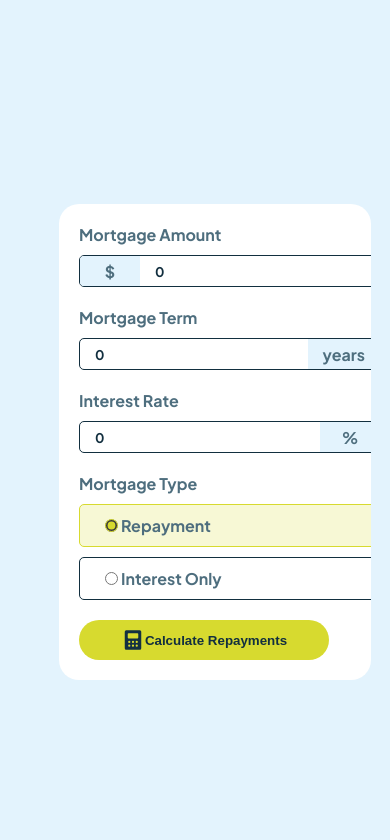
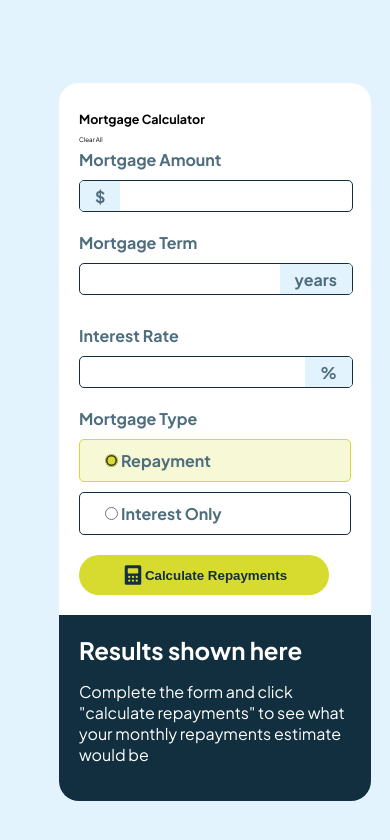
Before and after one commit to lyzboy/mortgage-repayment-calculator-main, a React (Create React App) app in the folder mortgage-calculator/: page / in a window 390 px wide. Shown: the top 840 px of the page. Built offline with nearby package versions, Linux system fonts and the light colour scheme.

Commit message:
Fix styles for responsive sizing and add error

```diff
--- a/mortgage-calculator/package.json
+++ b/mortgage-calculator/package.json
@@ -10,6 +10,7 @@
     "react-dom": "^18.3.1",
     "react-scripts": "5.0.1",
     "sass": "^1.77.8",
+    "validator": "^13.12.0",
     "web-vitals": "^2.1.4"
   },
   "scripts": {
--- a/mortgage-calculator/src/App.js
+++ b/mortgage-calculator/src/App.js
@@ -1,36 +1,41 @@
+import { useEffect, useState } from "react";
+import validator from "validator";
+
 import styles from "./App.module.scss";
 import "./styles/Global.module.scss";
+
+import { calculateMortgage } from "./utils/calculator";
+
+import MortgageTermContext from "./context/MortgageTermContext";
+import MortgageAmountContext from "./context/MortgageAmountContext";
+import MortgageInterestContext from "./context/MortgageInterestContext";
+import InterestOnlyContext from "./context/InterestOnlyContext";
+import MortgageErrorContext from "./context/MortgageErrorContext";
 
 import CalculatorContainer from "./containers/CalculatorContainer/CalculatorContainer";
 import Results from "./components/Results/Results";
 
-import { useEffect, useState } from "react";
-
-import MortgageTermContext from "./context/MortgageTermContext";
-
-import MortgageAmountContext from "./context/MortgageAmountContext";
-
-import MortgageInterestContext from "./context/MortgageInterestContext";
-
-import InterestOnlyContext from "./context/InterestOnlyContext";
-
-import { calculateMortgage } from "./utils/calculator";
 
 function App() {
-    const [mortgageTerm, setMortgageTerm] = useState(0);
-    const [mortgageAmount, setMortgageAmount] = useState(0);
-    const [mortgageInterest, setMortgageInterest] = useState(0.0);
+    const [mortgageTerm, setMortgageTerm] = useState();
+    const [mortgageAmount, setMortgageAmount] = useState();
+    const [mortgageInterest, setMortgageInterest] = useState();
     const [isInterestOnly, setIsInterestOnly] = useState(false);
     const [monthlyRepayment, setMonthlyRepayment] = useState("$0.00");
     const [totalRepayment, setTotalRepayment] = useState("$0.00");
     const [interestOnlyPayment, setInterestOnlyPayment] = useState("0.00");
     const [isCalculated, setIsCalculated] = useState(false);
+    const [formValidated, setFormValidated] = useState(false);
+    const [mortgageTermError, setMortgageTermError] = useState(false);
+    const [mortgageAmountError, setMortgageAmountError] = useState(false);
+    const [mortgageInterestError, setMortgageInterestError] = useState(false);
 
     useEffect(() => {
         setIsCalculated(false);
     }, [isInterestOnly]);
 
     const handleCalculate = () => {
+        validateForm();
         const result = calculateMortgage(
             mortgageAmount,
             mortgageTerm,
@@ -42,6 +47,16 @@ function App() {
         setInterestOnlyPayment(result.totalInterest);
         setIsCalculated(true);
     };
+
+    const validateForm = ()=>{
+        if(!mortgageTerm){
+            console.log("mortgage is undefined");
+            return;
+        }
+        if(validator.isFloat(mortgageTerm) || validator.isInt(mortgageTerm)){
+            console.log("mortgage term is number");
+        } else console.log("mortgage term is NAN");
+    }
 
     return (
         <div className={styles.App}>
@@ -57,6 +72,14 @@ function App() {
                         <InterestOnlyContext.Provider
                             value={{ isInterestOnly, setIsInterestOnly }}
                         >
+                            <MortgageErrorContext.Provider value={{
+                                mortgageTermError,
+                                setMortgageTermError,
+                                mortgageAmountError,
+                                setMortgageAmountError,
+                                mortgageInterestError,
+                                setMortgageInterestError
+                            }}>
                                 <CalculatorContainer
                                     handleCalculate={() => {
                                         handleCalculate();
@@ -69,6 +92,7 @@ function App() {
                                     interestOnlyPayment={interestOnlyPayment}
                                     isInterestOnly={isInterestOnly}
                                 />
+                            </MortgageErrorContext.Provider>
                         </InterestOnlyContext.Provider>
                     </MortgageInterestContext.Provider>
                 </MortgageAmountContext.Provider>
--- a/mortgage-calculator/src/App.module.scss
+++ b/mortgage-calculator/src/App.module.scss
@@ -8,3 +8,9 @@
     border-radius: 2rem;
     overflow: hidden;
 }
+
+@media screen and (max-width: 768px){
+    .App {
+        flex-direction: column;
+    }
+}
--- a/mortgage-calculator/src/components/CalculatorInput/CalculatorInput.jsx
+++ b/mortgage-calculator/src/components/CalculatorInput/CalculatorInput.jsx
@@ -1,5 +1,6 @@
-import React from "react";
+import React, {useContext} from "react";
 import styles from "./CalculatorInput.module.scss";
+import MortgageErrorContext from "../../context/MortgageErrorContext";
 
 const CalculatorInput = ({
     label,
@@ -7,9 +8,22 @@ const CalculatorInput = ({
     onLeft = true,
     value,
     onChange,
+    extraStyle
 }) => {
+
+    const {
+        mortgageTermError,
+        mortgageAmountError,
+        mortgageInterestError
+    } = useContext(MortgageErrorContext);
+
+    let error = false;
+    if(label === "Mortgage Term") error = mortgageTermError;
+    if(label === "Mortgage Amount") error = mortgageAmountError;
+    if(label === "Interest Rate") error = mortgageInterestError;
+
     return (
-        <div className="container">
+        <div className={`container ${extraStyle}`}>
             <label htmlFor="containerInput">{label}</label>
             {onLeft ? (
                 <div className={styles.mockInput}>
--- a/mortgage-calculator/src/components/CalculatorInput/CalculatorInput.module.scss
+++ b/mortgage-calculator/src/components/CalculatorInput/CalculatorInput.module.scss
@@ -1,8 +1,6 @@
 @import "../../styles/common";
 
 .mockInput {
-    //TODO: fix this width when Calculator Container is made, should be responsive.
-    width: 30rem;
     height: 3rem;
     display: flex;
     align-items: center;
@@ -11,21 +9,19 @@
     border-radius: 0.5rem;
     margin-bottom: 2rem;
     overflow: hidden;
+    width: 100%;
 
-    // When any child inside .mockInput has focus
     &:focus-within {
-        border: solid 1px map-get($color, "Alert"); // Change border on parent
+        border: solid 1px map-get($color, "Alert");
 
         p {
-            background-color: map-get(
-                $color,
-                "Alert"
-            ); // Change background of p
+            background-color: map-get($color, "Alert");
         }
     }
 
     input {
-        flex: 7 7;
+        flex: 1 1 0; // Allow input to shrink and take up minimum space
+        min-width: 0; // Ensures input doesn't have a minimum width that prevents shrinking
         height: 80%;
         padding-left: 1.5rem;
         padding-right: 1.5rem;
@@ -57,7 +53,7 @@
     }
 
     p {
-        flex: 1 1;
+        flex: 0 1 auto;
         display: flex;
         justify-content: center;
         align-items: center;
@@ -66,5 +62,6 @@
         height: 100%;
         background-color: map-get($color, "Slate-100");
         font-weight: 700;
+        min-width: 0; // Ensures p doesn't enforce a minimum width
     }
 }
--- a/mortgage-calculator/src/components/Results/Results.module.scss
+++ b/mortgage-calculator/src/components/Results/Results.module.scss
@@ -5,8 +5,15 @@
     font-size: 1.6rem;
     padding: 2rem;
     border-bottom-left-radius: 4rem;
+    flex: 1 2;
 
     h2 {
         margin: 0;
     }
 }
+
+@media screen and (max-width: 768px){
+    .container {
+        border-radius: 0;
+    }
+}
--- a/mortgage-calculator/src/containers/CalculatorContainer/CalculatorContainer.jsx
+++ b/mortgage-calculator/src/containers/CalculatorContainer/CalculatorContainer.jsx
@@ -20,19 +20,24 @@ const CalculatorContainer = ({ handleCalculate }) => {
 
     return (
         <div className={styles.container}>
+            <div>
+                <h1>Mortgage Calculator</h1>
+                <p>Clear All</p>
+            </div>
             <CalculatorInput
                 label="Mortgage Amount"
                 designator="$"
                 value={mortgageAmount}
                 onChange={setMortgageAmount}
             />
-            <div className="testClass">
+            <div className={styles.termRate}>
                 <CalculatorInput
                     label="Mortgage Term"
                     designator="years"
                     onLeft={false}
                     value={mortgageTerm}
                     onChange={setMortgageTerm}
+                    extraStyle={styles.extraContainer}
                 />
                 <CalculatorInput
                     label="Interest Rate"
@@ -40,6 +45,7 @@ const CalculatorContainer = ({ handleCalculate }) => {
                     onLeft={false}
                     value={mortgageInterest}
                     onChange={setMortgageInterest}
+                    extraStyle={styles.extraContainer}
                 />
             </div>
             <CalculatorSelect />
--- a/mortgage-calculator/src/containers/CalculatorContainer/CalculatorContainer.module.scss
+++ b/mortgage-calculator/src/containers/CalculatorContainer/CalculatorContainer.module.scss
@@ -2,6 +2,8 @@
 
 .container {
     padding: 2rem;
+    flex: 1 1;
+    max-width: 50%;
 }
 
 button {
@@ -16,3 +18,29 @@ button {
     justify-content: center;
     align-items: center;
 }
+
+.termRate {
+    display: flex;
+    justify-content: space-between;
+    gap: 1rem;
+
+}
+
+.extraContainer {
+    max-width: 50%;
+}
+
+
+
+@media screen and (max-width: 768px) {
+    .termRate {
+        flex-direction: column;
+    }
+    .container {
+        max-width: 100%;
+    }
+
+    .extraContainer {
+        max-width: 100%;
+    }
+}
--- /dev/null
+++ b/mortgage-calculator/src/context/MortgageErrorContext.jsx
@@ -0,0 +1,12 @@
+import { createContext } from 'react';
+
+const MortgageErrorContext = createContext({
+    mortgageTermError: false,
+    setMortgageTermError: () => {},
+    mortgageAmountError: false,
+    setMortgageAmountError: () => {},
+    mortgageInterestError: false,
+    setMortgageInterestError: () => {},
+});
+
+export default MortgageErrorContext;
```
Also changed, not shown: 1 other file (tests, documents, lock files or other folders). Lines whose indentation alone changed are shown as unchanged.
